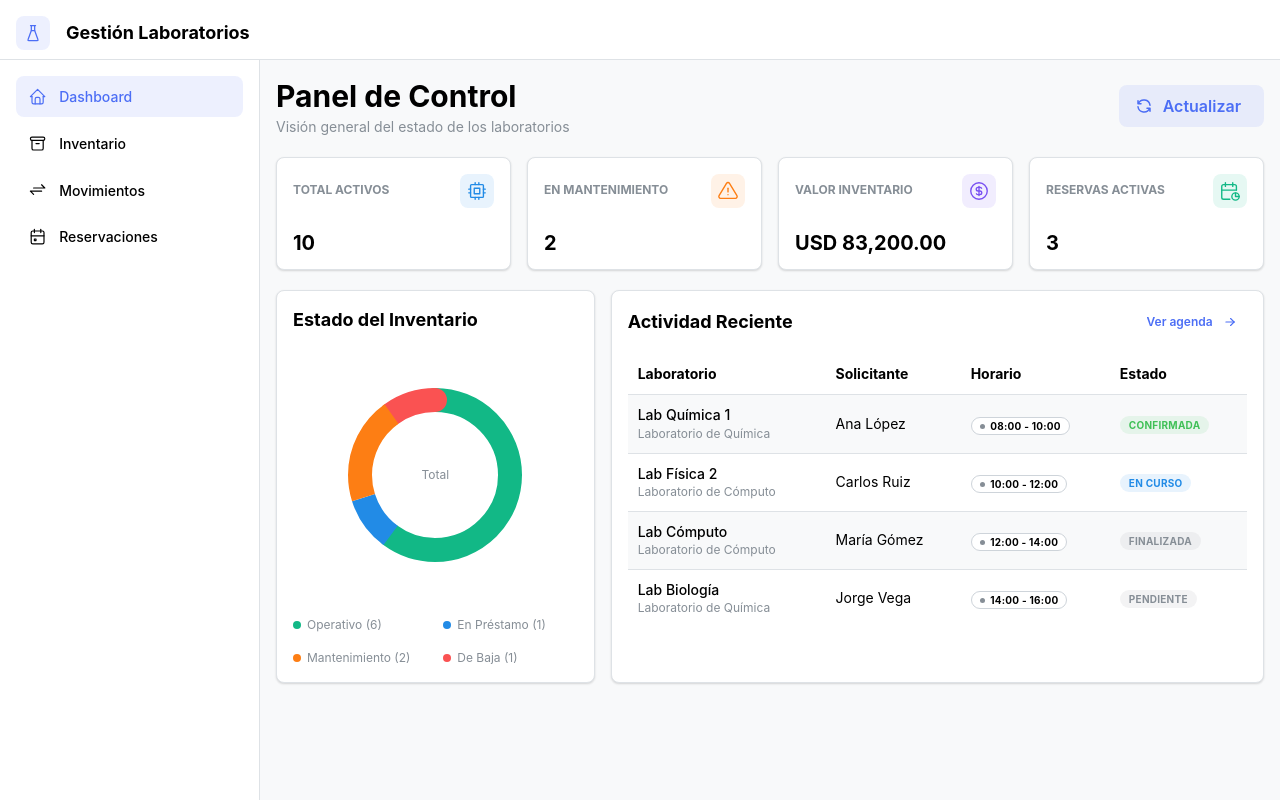
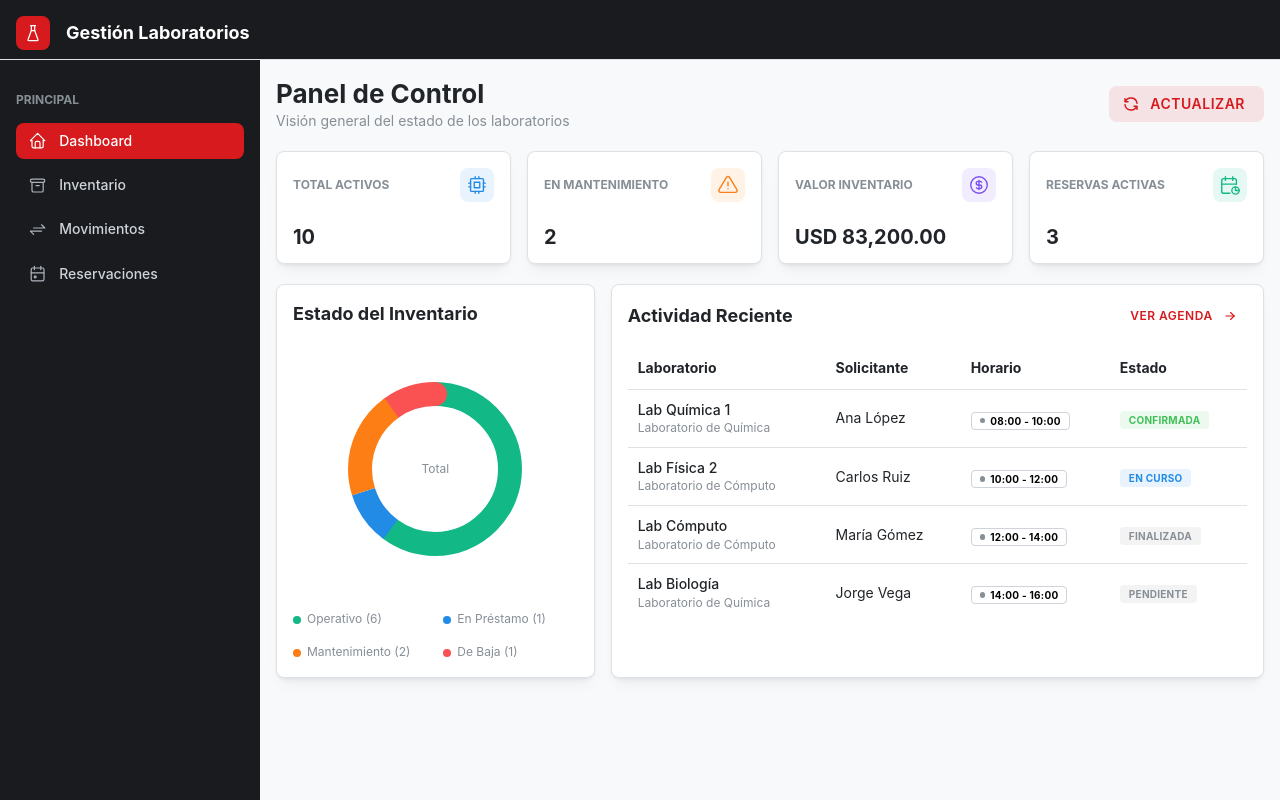
Before and after one commit to carlos-alberto-code/gestion-laboratorios, a React (Vite) app: page / in a window 1280 px wide. Built offline with nearby package versions, Linux system fonts and the light colour scheme.

Commit message:
styles de uvm

```diff
--- a/src/Sidebar.tsx
+++ b/src/Sidebar.tsx
@@ -1,5 +1,5 @@
 import {useState} from 'react';
-import {AppShell, NavLink, Title, Group, Stack, ThemeIcon, rem} from '@mantine/core';
+import {AppShell, NavLink, Title, Group, Stack, ThemeIcon, rem, Text} from '@mantine/core';
 import {
     IconHome,
     IconArchive,
@@ -16,7 +16,6 @@ import {MovementsView} from "./views/MovementsView.tsx";
 type ActiveView = 'dashboard' | 'inventory' | 'booking' | 'movements';
 
 export function Sidebar() {
-
     const [activeView, setActiveView] = useState<ActiveView>('dashboard');
 
     const renderActiveView = () => {
@@ -34,64 +33,72 @@ export function Sidebar() {
         }
     };
 
+    // Helper para generar los links con el estilo oscuro personalizado
+    const renderLink = (view: ActiveView, label: string, Icon: any) => {
+        const isActive = activeView === view;
+        return (
+            <NavLink
+                label={<Text fw={500} size="sm">{label}</Text>}
+                leftSection={<Icon size="1.2rem" stroke={1.5}/>}
+                active={isActive}
+                onClick={() => setActiveView(view)}
+
+                // --- ESTILOS CLAVE ---
+                color="brand"        // Usa nuestro rojo
+                variant="filled"     // Rellena el fondo de rojo al estar activo
+
+                // Estilos dinámicos manuales para el modo oscuro
+                styles={(theme) => ({
+                    root: {
+                        borderRadius: theme.radius.md,
+                        marginBottom: 4,
+                        // Si está activo: Rojo fondo, Texto blanco
+                        // Si NO está activo: Transparente fondo, Texto gris claro
+                        color: isActive ? 'white' : theme.colors.gray[4],
+
+                        '&:hover': {
+                            // Hover gris oscuro si no está activo
+                            backgroundColor: isActive ? undefined : 'rgba(255, 255, 255, 0.05)',
+                        }
+                    },
+                    section: {
+                        // El icono también cambia de color
+                        color: isActive ? 'white' : theme.colors.gray[5],
+                    }
+                })}
+            />
+        );
+    };
+
     return (
         <AppShell
             header={{height: 60}}
-            navbar={{width: 260, breakpoint: 'sm'}} // Un poco más ancho para mejor lectura
+            navbar={{width: 260, breakpoint: 'sm'}}
             padding="md"
-            // Color de fondo para el área principal (crea profundidad)
             styles={(theme) => ({
-                main: {backgroundColor: theme.colors.gray[0]},
+                main: {backgroundColor: theme.colors.gray[0]}, // Contenido sigue claro
             })}
         >
-            <AppShell.Header p="md" bg="white">
+            <AppShell.Header p="md" bg="#1A1B1E" style={{borderRight: 'none'}}>
                 <Group h="100%">
-                    {/* Logo con icono temático */}
-                    <ThemeIcon variant="light" size="lg" radius="md" color="indigo">
+                    <ThemeIcon variant="filled" size="lg" radius="md" color="brand">
                         <IconFlask style={{width: rem(20), height: rem(20)}} stroke={1.5}/>
                     </ThemeIcon>
-                    <Title order={4}>Gestión Laboratorios</Title>
+                    <Title order={4} c="white">Gestión Laboratorios</Title>
                 </Group>
             </AppShell.Header>
 
-            <AppShell.Navbar p="md" bg="white">
-                <Stack gap={6}>
-                    <NavLink
-                        label="Dashboard"
-                        leftSection={<IconHome size="1.2rem" stroke={1.5}/>}
-                        active={activeView === 'dashboard'}
-                        onClick={() => setActiveView('dashboard')}
-                        variant="light"
-                        color="indigo"
-                        style={{borderRadius: 8, fontWeight: 500}}
-                    />
-                    <NavLink
-                        label="Inventario"
-                        leftSection={<IconArchive size="1.2rem" stroke={1.5}/>}
-                        active={activeView === 'inventory'}
-                        onClick={() => setActiveView('inventory')}
-                        variant="light"
-                        color="indigo"
-                        style={{borderRadius: 8, fontWeight: 500}}
-                    />
-                    <NavLink
-                        label="Movimientos"
-                        leftSection={<IconArrowsExchange size="1.2rem" stroke={1.5}/>}
-                        active={activeView === 'movements'}
-                        onClick={() => setActiveView('movements')}
-                        variant="light"
-                        color="indigo"
-                        style={{borderRadius: 8, fontWeight: 500}}
-                    />
-                    <NavLink
-                        label="Reservaciones"
-                        leftSection={<IconCalendarEvent size="1.2rem" stroke={1.5}/>}
-                        active={activeView === 'booking'}
-                        onClick={() => setActiveView('booking')}
-                        variant="light"
-                        color="indigo"
-                        style={{borderRadius: 8, fontWeight: 500}}
-                    />
+            {/* Navbar Oscuro (#1A1B1E es el dark standard de Mantine) */}
+            <AppShell.Navbar p="md" bg="#1A1B1E" style={{borderRight: 'none'}}>
+                <Stack gap={4} mt="md">
+                    <Text size="xs" fw={700} c="dimmed" mb="xs" tt="uppercase">
+                        Principal
+                    </Text>
+
+                    {renderLink('dashboard', 'Dashboard', IconHome)}
+                    {renderLink('inventory', 'Inventario', IconArchive)}
+                    {renderLink('movements', 'Movimientos', IconArrowsExchange)}
+                    {renderLink('booking', 'Reservaciones', IconCalendarEvent)}
                 </Stack>
             </AppShell.Navbar>
 
--- a/src/index.css
+++ b/src/index.css
@@ -3,8 +3,9 @@
 }
 
 body {
-    /* Mantine gray.0 */
+    /* Un gris muy suave, casi blanco, pero suficiente para crear contraste */
     background-color: #f8f9fa;
+    color: #212529;
     margin: 0;
-    padding: 0;
+    -webkit-font-smoothing: antialiased; /* Hace que la fuente se vea más nítida */
 }
--- a/src/theme.ts
+++ b/src/theme.ts
@@ -1,61 +1,72 @@
-import {createTheme, rem} from '@mantine/core';
+import {createTheme, type MantineColorsTuple} from '@mantine/core';
+
+// Definimos nuestra paleta personalizada "Rojo Universitario".
+// Generada para ser seria y legible, no agresiva.
+const universityRed: MantineColorsTuple = [
+    '#ffe9e9', // 0 - Fondos muy claros (ej. hover suave)
+    '#ffd1d1', // 1
+    '#fba0a1', // 2
+    '#f76d6e', // 3
+    '#f33f42', // 4
+    '#f02427', // 5
+    '#d61a1d', // 6 -> Este será nuestro COLOR PRINCIPAL (Primary)
+    '#c01014', // 7 -> Hover de botones
+    '#aa060e', // 8
+    '#960007'  // 9 - Textos oscuros
+];
 
 export const theme = createTheme({
-    // Color primario: Usaremos 'indigo' o 'blue' pero ajustando el tono
-    primaryColor: 'indigo',
-    primaryShade: 6,
-
-    // Tipografía
-    fontFamily: 'Inter, system-ui, Avenir, Helvetica, Arial, sans-serif',
-    headings: {
-        fontFamily: 'Inter, system-ui, sans-serif',
-        sizes: {
-            h1: {fontSize: rem(36)},
-            h2: {fontSize: rem(30)},
-        },
+    // 1. Inyectamos nuestra paleta con el nombre 'brand'
+    colors: {
+        brand: universityRed,
     },
 
-    // Estilos por defecto para componentes
+    // 2. Le decimos a Mantine que use 'brand' como el color de TODA la app
+    primaryColor: 'brand',
+    primaryShade: 6, // Usamos el tono #d61a1d como base (serio y fuerte)
+
+    // Configuración base (igual que antes pero ajustada al rojo)
+    defaultRadius: 'md',
+    fontFamily: 'Inter, system-ui, sans-serif',
+
     components: {
         Button: {
             defaultProps: {
-                size: 'md',
-                radius: 'md',
+                size: 'sm',
+                fw: 600,
             },
+            styles: {
+                // Hacemos que los botones tengan un degradado sutil si quisieras,
+                // pero plano es más moderno.
+                root: {textTransform: 'uppercase', letterSpacing: '0.5px'}
+            }
         },
+        // Los inputs filled en rojo suave se ven muy bien
         TextInput: {
-            defaultProps: {
-                variant: 'filled', // Fondo grisáceo, mejor para formularios largos
-                radius: 'md',
-            },
+            defaultProps: {variant: 'filled'},
         },
-        Select: {
-            defaultProps: {
-                variant: 'filled',
-                radius: 'md',
-            },
+        // Ajustamos los badges para que usen nuestro rojo
+        Badge: {
+            defaultProps: {radius: 'sm', variant: 'light'},
         },
+        // Las tarjetas mantienen la limpieza
         Paper: {
             defaultProps: {
-                shadow: 'xs', // Sombra sutil siempre
+                shadow: 'sm',
                 radius: 'md',
                 withBorder: true,
             },
         },
-        Table: {
+        // Un toque especial: La barra de navegación activa
+        NavLink: {
             defaultProps: {
-                verticalSpacing: 'sm',
-                striped: true,
-                highlightOnHover: true,
+                variant: 'light',
+                color: 'brand',
             },
-        },
-        Modal: {
-            defaultProps: {
-                radius: 'md',
-                overlayProps: {
-                    backgroundOpacity: 0.55,
-                    blur: 3,
-                }
+            styles: {
+                // Hacemos que el link activo tenga una barra lateral roja gruesa
+                root: {position: 'relative'},
+                label: {fontWeight: 500}
             }
         }
     },
```
